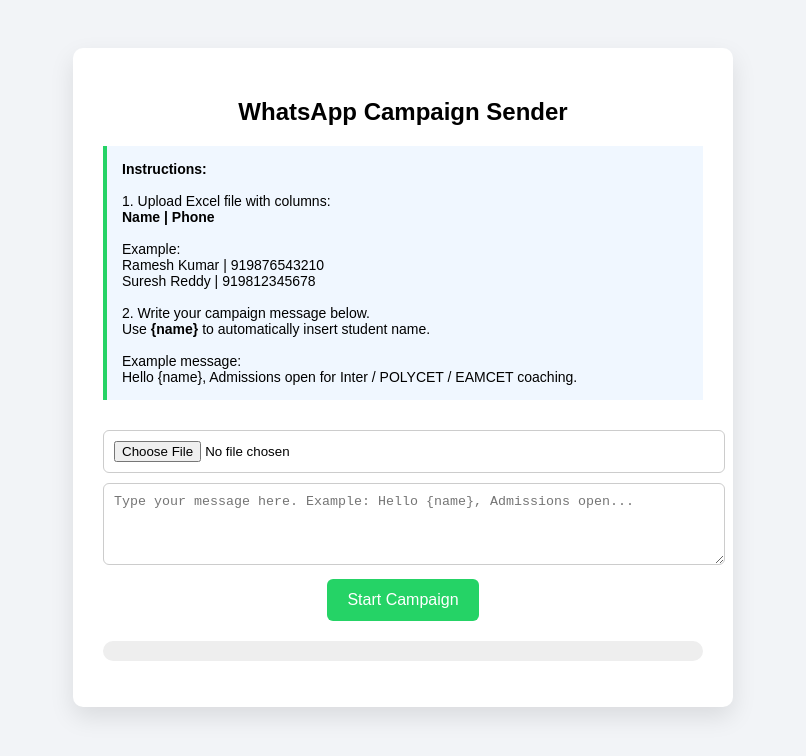
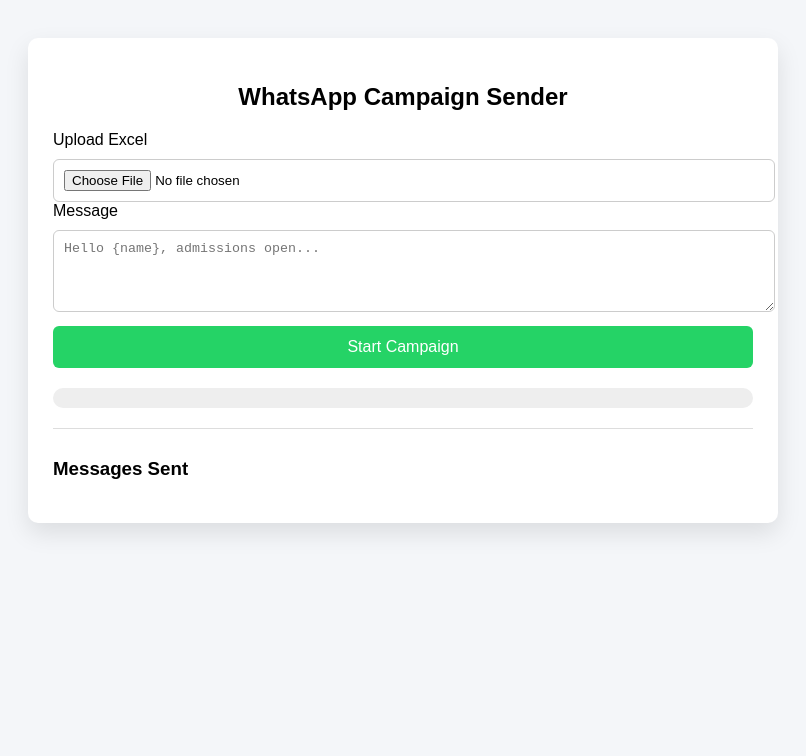
Before and after one commit to Nirfan206/whatsapp-campaign, a plain HTML site: page index.html in a window 1280 px wide. Shown: the whole page, without its empty margins (237-1043 px from the left). Drawn offline with Linux system fonts and the light colour scheme.

Commit message:
Update index.html

```diff
--- a/index.html
+++ b/index.html
@@ -1,7 +1,7 @@
 <!DOCTYPE html>
 <html>
 <head>
-<title>WhatsApp Campaign Sender</title>
+<title>WhatsApp Campaign Tool</title>
 
 <script src="https://cdnjs.cloudflare.com/ajax/libs/xlsx/0.18.5/xlsx.full.min.js"></script>
 
@@ -9,27 +9,21 @@
 
 body{
 font-family:Arial;
-background:#f2f4f7;
-padding:40px;
-text-align:center;
+background:#f4f6f9;
+padding:30px;
 }
 
 .container{
+max-width:700px;
+margin:auto;
 background:white;
-padding:30px;
+padding:25px;
 border-radius:10px;
-max-width:600px;
-margin:auto;
 box-shadow:0 10px 25px rgba(0,0,0,0.1);
 }
 
-.instructions{
-background:#f0f7ff;
-border-left:4px solid #25D366;
-padding:15px;
-text-align:left;
-margin-bottom:20px;
-font-size:14px;
+h2{
+text-align:center;
 }
 
 input,textarea{
@@ -44,11 +38,12 @@
 background:#25D366;
 color:white;
 border:none;
-padding:12px 20px;
+padding:12px;
+width:100%;
+margin-top:10px;
 border-radius:6px;
 font-size:16px;
 cursor:pointer;
-margin-top:10px;
 }
 
 .progress{
@@ -65,6 +60,19 @@
 border-radius:10px;
 }
 
+.sent-list{
+margin-top:20px;
+border-top:1px solid #ddd;
+padding-top:10px;
+}
+
+.sent-item{
+background:#f7f7f7;
+padding:8px;
+margin-top:5px;
+border-radius:5px;
+}
+
 </style>
 </head>
 
@@ -74,29 +82,11 @@
 
 <h2>WhatsApp Campaign Sender</h2>
 
-<div class="instructions">
-
-<b>Instructions:</b><br><br>
-
-1. Upload Excel file with columns:<br>
-<b>Name | Phone</b><br><br>
-
-Example:<br>
-Ramesh Kumar | 919876543210<br>
-Suresh Reddy | 919812345678<br><br>
-
-2. Write your campaign message below.<br>
-
-Use <b>{name}</b> to automatically insert student name.<br><br>
-
-Example message:<br>
-Hello {name}, Admissions open for Inter / POLYCET / EAMCET coaching.
-
-</div>
-
+<label>Upload Excel</label>
 <input type="file" id="file">
 
-<textarea id="message" rows="4" placeholder="Type your message here. Example: Hello {name}, Admissions open..."></textarea>
+<label>Message</label>
+<textarea id="message" rows="4" placeholder="Hello {name}, admissions open..."></textarea>
 
 <button onclick="startCampaign()">Start Campaign</button>
 
@@ -106,6 +96,11 @@
 
 <p id="status"></p>
 
+<div class="sent-list">
+<h3>Messages Sent</h3>
+<div id="sentContainer"></div>
+</div>
+
 </div>
 
 <script>
@@ -113,20 +108,19 @@
 let students=[]
 let index=0
 
+// DEFAULT BROCHURE IMAGE
+let brochure="https://creative-lavender-jqskxv8vyl.edgeone.app/IMG-20260304-WA0007.jpg"
+
 function startCampaign(){
 
 const file=document.getElementById("file").files[0]
-
-if(!file){
-alert("Please upload Excel file")
-return
-}
 
 const reader=new FileReader()
 
 reader.onload=function(e){
 
 const data=new Uint8Array(e.target.result)
+
 const workbook=XLSX.read(data,{type:'array'})
 
 const sheet=workbook.Sheets[workbook.SheetNames[0]]
@@ -144,8 +138,11 @@
 function sendNext(){
 
 if(index>=students.length){
+
 document.getElementById("status").innerText="Campaign Completed"
+
 return
+
 }
 
 let name=students[index].Name
@@ -155,6 +152,9 @@
 
 let message=template.replace("{name}",name)
 
+// ADD IMAGE AUTOMATICALLY
+message=message+"\n\nBrochure:\n"+brochure
+
 let url=`https://wa.me/${phone}?text=${encodeURIComponent(message)}`
 
 window.open(url,"_blank")
@@ -162,11 +162,20 @@
 index++
 
 let progress=(index/students.length)*100
+
 document.getElementById("bar").style.width=progress+"%"
 
 document.getElementById("status").innerText=`Sending ${index} / ${students.length}`
 
-setTimeout(sendNext,4000)
+let sentItem=document.createElement("div")
+
+sentItem.className="sent-item"
+
+sentItem.innerText=name+" - "+phone
+
+document.getElementById("sentContainer").appendChild(sentItem)
+
+setTimeout(sendNext,5000)
 
 }
 
```
